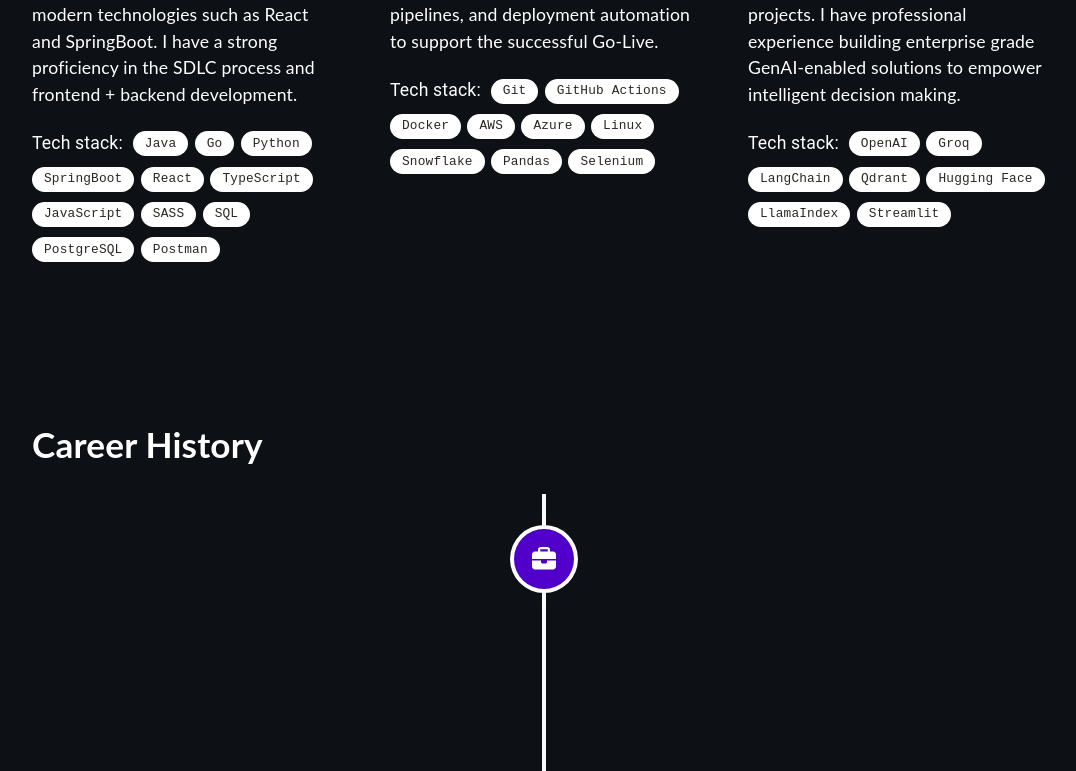
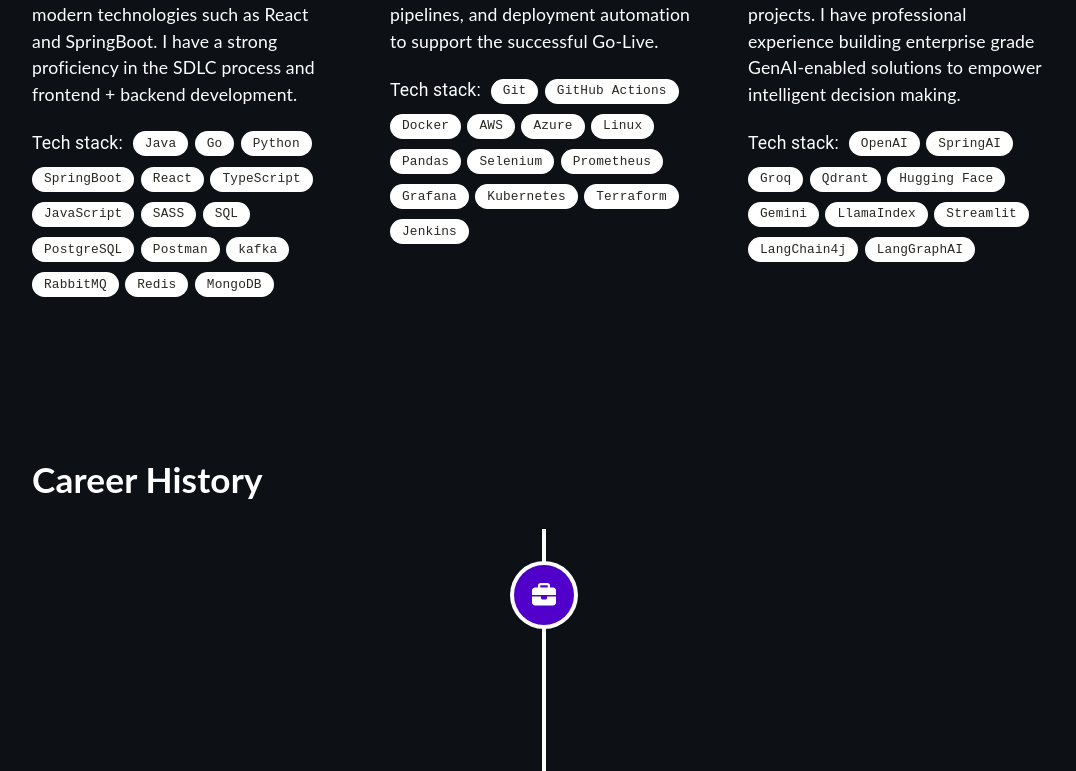
Before and after one commit to RavulaSuryaPrakash/Surya-Website, a React (Create React App) app: page / in a window 1280 px wide. Shown: the part 1168-1939 px from the top of the page, without its empty margins (96-1172 px from the left). Built offline with nearby package versions, Linux system fonts and the light colour scheme.

Commit message:
Update timeline with Adobe Student Ambassador role and improve project descriptions

```diff
--- a/src/components/Expertise.tsx
+++ b/src/components/Expertise.tsx
@@ -16,7 +16,13 @@
     "SASS",
     "SQL",
     "PostgreSQL",
-    "Postman"
+    "Postman",
+    "kafka",
+    "RabbitMQ",
+    "Redis",
+    "MongoDB",
+
+
 ];
 
 const labelsSecond = [
@@ -26,19 +32,26 @@
     "AWS",
     "Azure",
     "Linux",
-    "Snowflake",
     "Pandas",
     "Selenium",
+    "Prometheus",
+    "Grafana",
+    "Kubernetes",
+    "Terraform",
+    "Jenkins",
 ];
 
 const labelsThird = [
     "OpenAI",
+    "SpringAI",
     "Groq",
-    "LangChain",
     "Qdrant",
     "Hugging Face",
+    "Gemini",
     "LlamaIndex",
     "Streamlit",
+    "LangChain4j",
+    "LangGraphAI",
 ];
 
 function Expertise() {
--- a/src/components/Timeline.tsx
+++ b/src/components/Timeline.tsx
@@ -47,7 +47,7 @@
             <h3 className="vertical-timeline-element-title">Software Engineer</h3>
             <h4 className="vertical-timeline-element-subtitle">Accenture</h4>
             <p>
-
+              Decoupling of services, Automating CI/CD pipelines, AI-powered solutions, and cloud-native applications.
             </p>
           </VerticalTimelineElement>
           <VerticalTimelineElement
```
